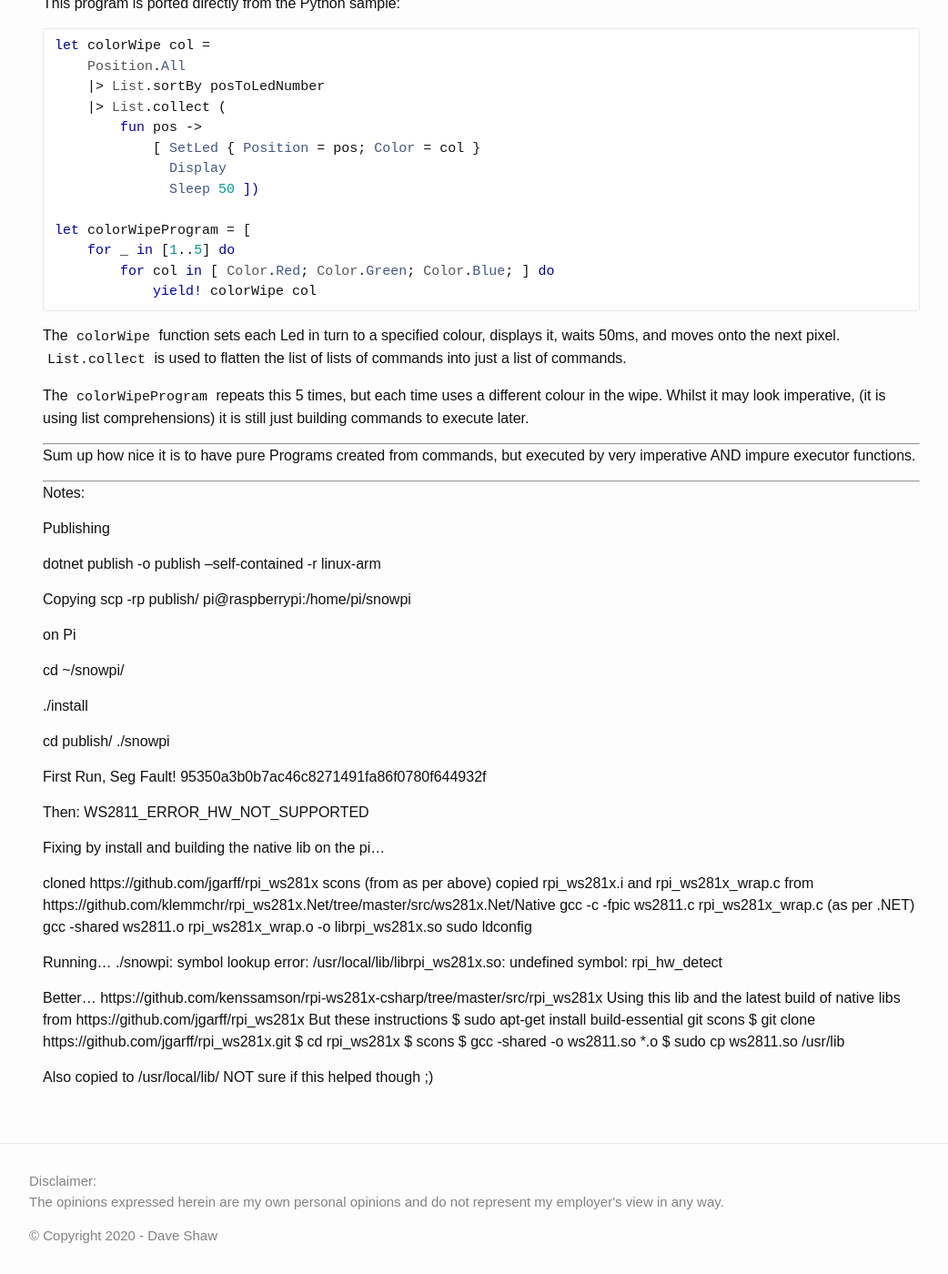
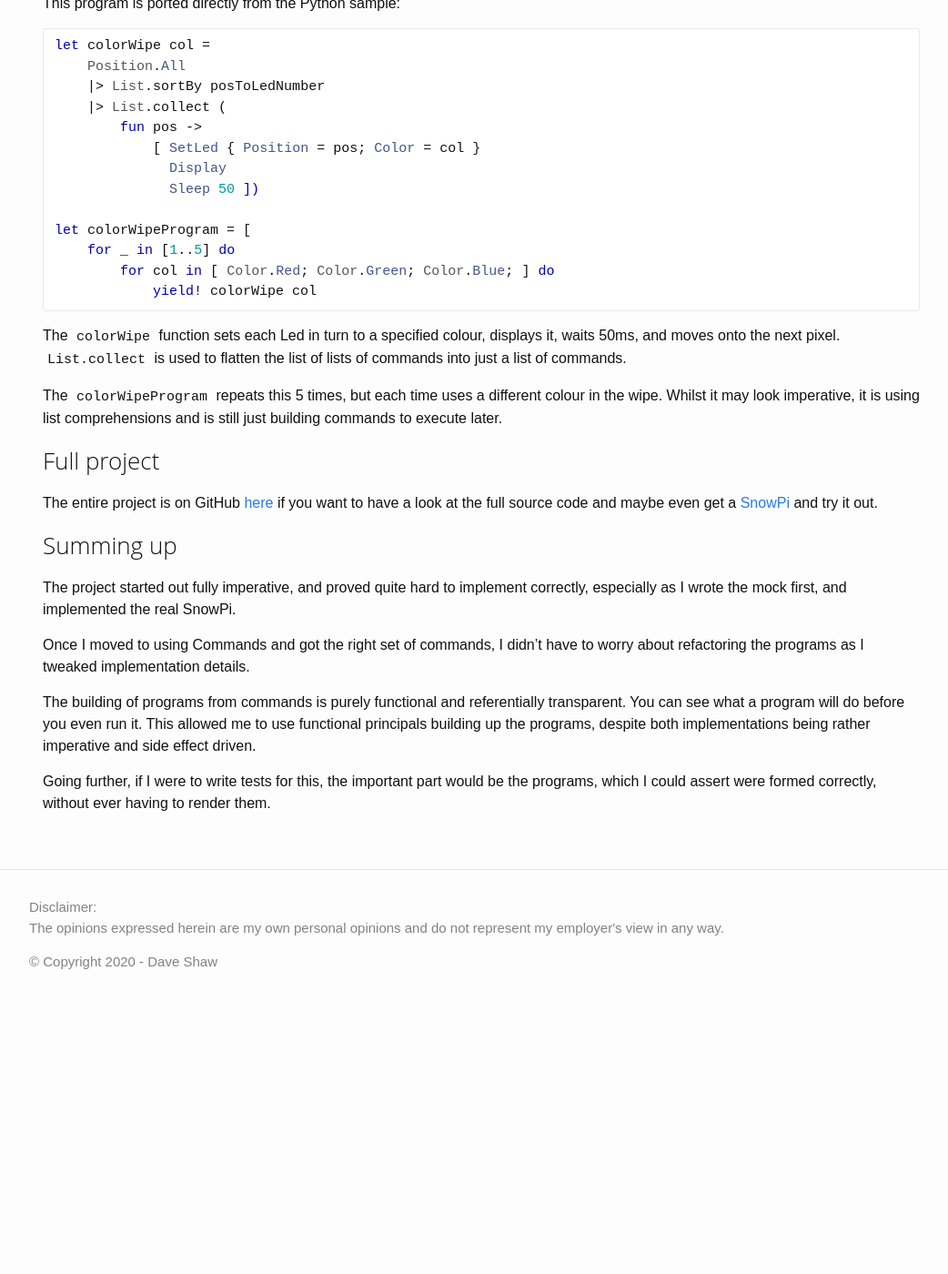
Before and after one commit to xdaDaveShaw/xdaDaveShaw.github.io, a Jekyll site: the page built from blog/_posts/2020-12-11-snowpi-in-fsharp.md, in a window 1280 px wide and 1400 px high, scrolled down 7888 px. Shown: the whole window at 91% size, without its empty margins (111-1153 px from the left). Built offline with Jekyll 4.4.1, drawn with Linux system fonts in a browser that asks for light colours; after the commit the page ends 8987 px from its top, so only the background shows below that.

Commit message:
First draft

```diff
--- a/blog/_posts/2020-12-11-snowpi-in-fsharp.md
+++ b/blog/_posts/2020-12-11-snowpi-in-fsharp.md
@@ -347,11 +347,27 @@ let colorWipeProgram = [
 The `colorWipe` function sets each Led in turn to a specified colour, displays it, waits 50ms, and moves
 onto the next pixel. `List.collect` is used to flatten the list of lists of commands into just a list of commands.
 
-The `colorWipeProgram` repeats this 5 times, but each time uses a different colour in the wipe. Whilst it may look imperative, (it is using list comprehensions) it is still just building commands to execute later.
+The `colorWipeProgram` repeats this 5 times, but each time uses a different colour in the wipe. Whilst it may look imperative, it is using list comprehensions and is still just building commands to execute later.
 
----
+### Full project
 
-Sum up how nice it is to have pure Programs created from commands, but executed by very imperative AND impure executor functions.
+The entire project is on GitHub [here][12] if you want to have a look at the full source code and maybe
+even get a [SnowPi][3] and try it out.
+
+### Summing up
+
+The project started out fully imperative, and proved quite hard to implement correctly, especially as I wrote
+the mock first, and implemented the real SnowPi.
+
+Once I moved to using Commands and got the right set of commands, I didn't have to worry about refactoring
+the programs as I tweaked implementation details.
+
+The building of programs from commands is purely functional and referentially transparent. You can see
+what a program will do before you even run it. This allowed me to use functional principals building up
+the programs, despite both implementations being rather imperative and side effect driven.
+
+Going further, if I were to write tests for this, the important part would be the programs, which I could
+assert were formed correctly, without ever having to render them.
 
  [1]: https://sergeytihon.com/2020/10/22/f-advent-calendar-in-english-2020/
  [2]: {{site.contenturl}}snowpi-rgb.png
@@ -364,55 +380,4 @@ Sum up how nice it is to have pure Programs created from commands, but executed
  [9]: https://fsharpforfunandprofit.com/posts/13-ways-of-looking-at-a-turtle/#way9
  [10]: http://colorfulconsole.com/
  [11]: {{site.contenturl}}snowpi-simple.gif
-
-----
-
-Notes:
-
-Publishing
-
-dotnet publish -o publish --self-contained -r linux-arm
-
-Copying
-scp -rp publish/ pi@raspberrypi:/home/pi/snowpi
-
-on Pi
-
-cd ~/snowpi/
-
-./install
-
-cd publish/
-./snowpi
-
-
-First Run, Seg Fault!
-95350a3b0b7ac46c8271491fa86f0780f644932f
-
-Then:
-WS2811_ERROR_HW_NOT_SUPPORTED
-
-Fixing by install and building the native lib on the pi...
-
-cloned https://github.com/jgarff/rpi_ws281x
-scons (from as per above)
-copied rpi_ws281x.i and rpi_ws281x_wrap.c from https://github.com/klemmchr/rpi_ws281x.Net/tree/master/src/ws281x.Net/Native
-gcc -c -fpic ws2811.c rpi_ws281x_wrap.c (as per .NET)
-gcc -shared ws2811.o rpi_ws281x_wrap.o -o librpi_ws281x.so
-sudo ldconfig
-
-Running...
-./snowpi: symbol lookup error: /usr/local/lib/librpi_ws281x.so: undefined symbol: rpi_hw_detect
-
-Better...
-https://github.com/kenssamson/rpi-ws281x-csharp/tree/master/src/rpi_ws281x
-Using this lib and the latest build of native libs from https://github.com/jgarff/rpi_ws281x
-But these instructions
-$ sudo apt-get install build-essential git scons
-$ git clone https://github.com/jgarff/rpi_ws281x.git
-$ cd rpi_ws281x
-$ scons
-$ gcc -shared -o ws2811.so *.o
-$ sudo cp ws2811.so /usr/lib
-
-Also copied to /usr/local/lib/ NOT sure if this helped though ;)
+ [12]: https://github.com/xdaDaveShaw/snowpi/
```
